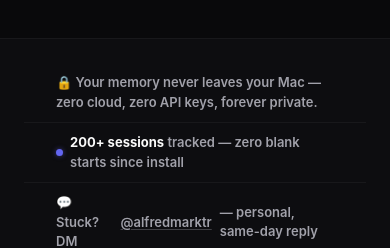
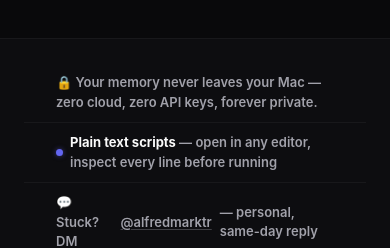
Before and after one commit to marcoiaq/agent-memory-kit, a Next.js app: page / in a window 390 px wide. Shown: the part 982-1230 px from the top of the page. Built offline with nearby package versions, Linux system fonts and the light colour scheme; no server answers.

Commit message:
ux: replace redundant '200+ sessions' trust bar stat with transparency signal — plain text scripts are inspectable; add theme-color #09090b for mobile browser chrome

```diff
--- a/app/components/BuyerCount.tsx
+++ b/app/components/BuyerCount.tsx
@@ -6,7 +6,7 @@ import { useEffect, useState } from 'react'
 const MIN_DISPLAY_COUNT = 5
 
 // Fallback stat shown when buyer count is below threshold
-// Shows real usage data from the creator — distinct from trust signals already in the hero
+// Addresses the #1 security objection for downloading scripts — distinct from "200+ sessions" usage stat already in the hero creator quote
 function FallbackStat() {
   return (
     <div className="proof-stat" style={{ display: 'flex', alignItems: 'center', gap: '7px' }}>
@@ -20,8 +20,8 @@ function FallbackStat() {
         boxShadow: '0 0 5px rgba(99,102,241,0.5)',
       }} />
       <span>
-        <strong style={{ color: '#fafafa', fontWeight: 700 }}>200+ sessions</strong>
-        {' '}tracked — zero blank starts since install
+        <strong style={{ color: '#fafafa', fontWeight: 700 }}>Plain text scripts</strong>
+        {' '}— open in any editor, inspect every line before running
       </span>
     </div>
   )
--- a/app/layout.tsx
+++ b/app/layout.tsx
@@ -1,5 +1,9 @@
-import type { Metadata } from 'next'
+import type { Metadata, Viewport } from 'next'
 import './globals.css'
+
+export const viewport: Viewport = {
+  themeColor: '#09090b',
+}
 
 export const metadata: Metadata = {
   title: 'Agent Memory Kit — Your AI Agent Forgets Everything. Fix It in 20 Minutes.',
```
